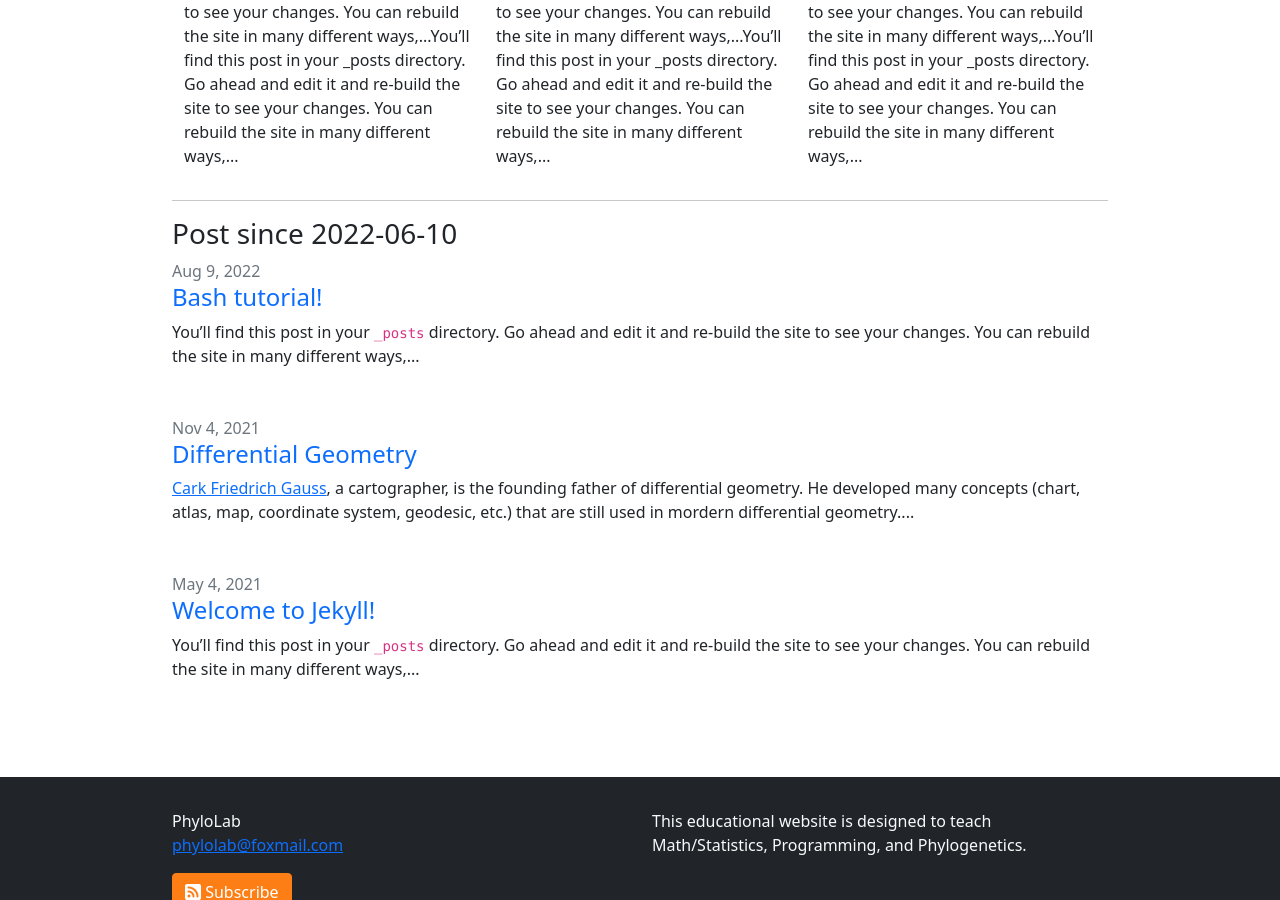
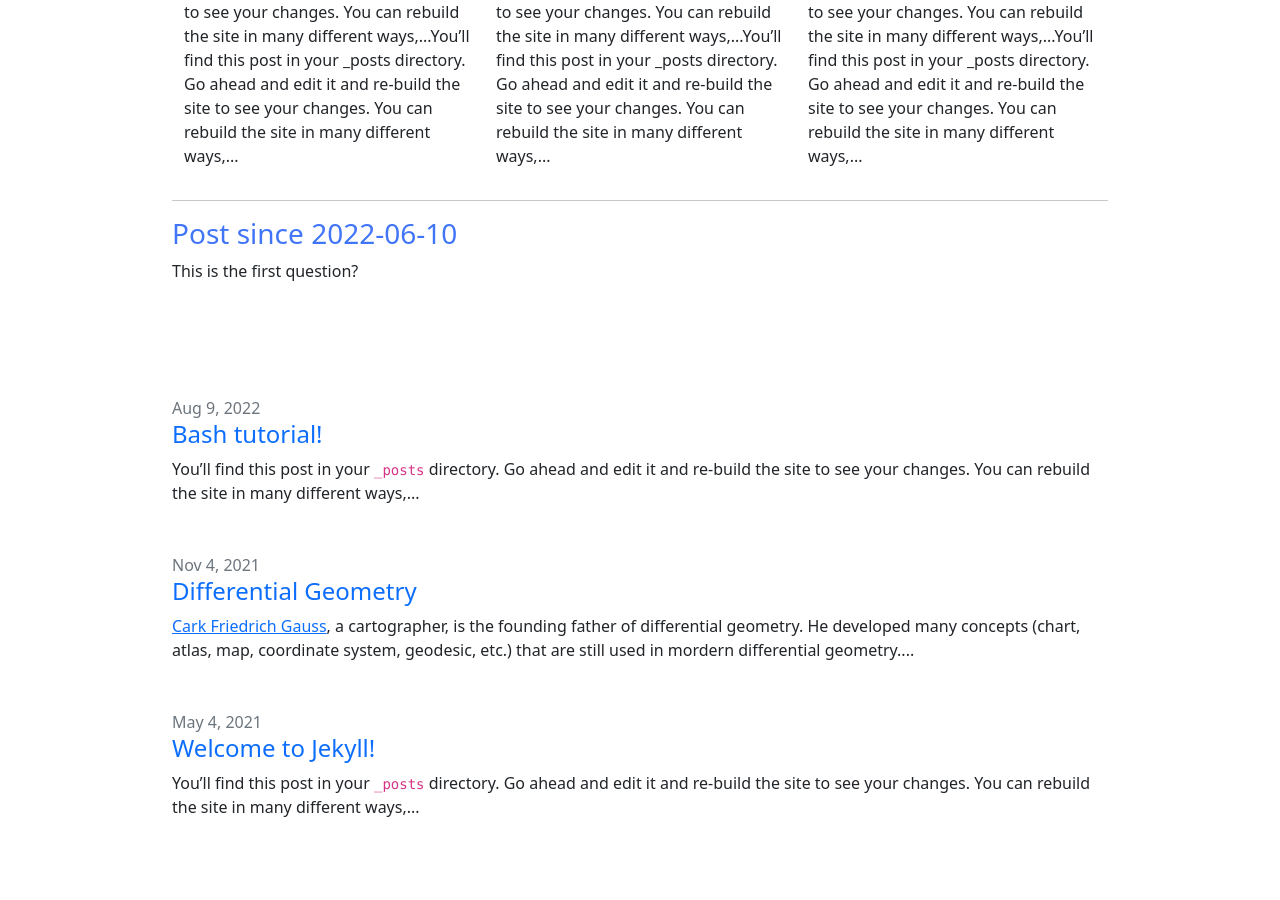
Before and after one commit to lliu1871/PhyEd, a Jekyll site: the page built from index.markdown, in a window 1280 px wide and 900 px high, scrolled down 1071 px. Built offline with Jekyll 4.4.1, drawn with Linux system fonts in a browser that asks for light colours; comment, search, counter and statistics services are not loaded.

Commit message:
Update index.markdown

```diff
--- a/index.markdown
+++ b/index.markdown
@@ -49,4 +49,5 @@ layout: home
 </div>
 
 <hr>
-<h3 style="color:#4175F7 margin-botton:3cm">Post since 2022-06-10</h3>
+<h3 style="color:#4175F7">Post since 2022-06-10</h3>
+<p style="margin-bottom:3cm;">This is the first question?</p>
```
